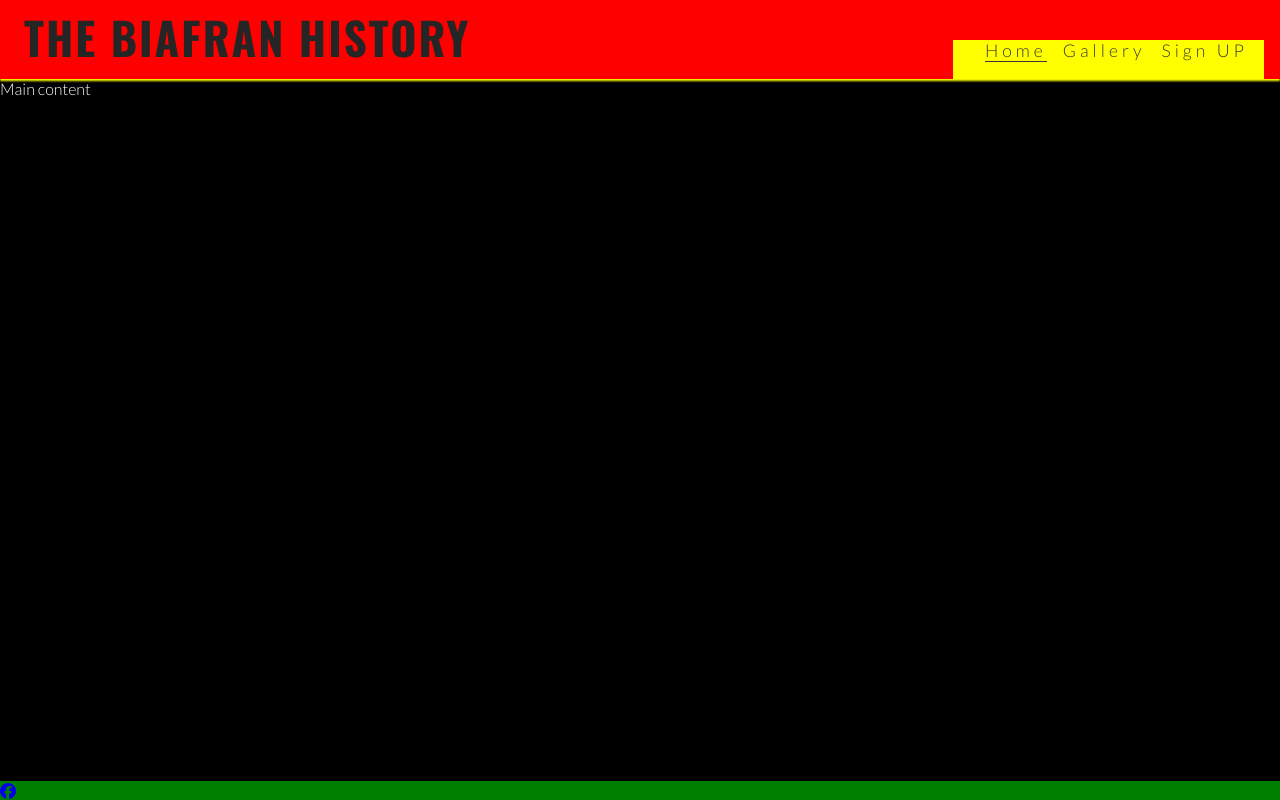
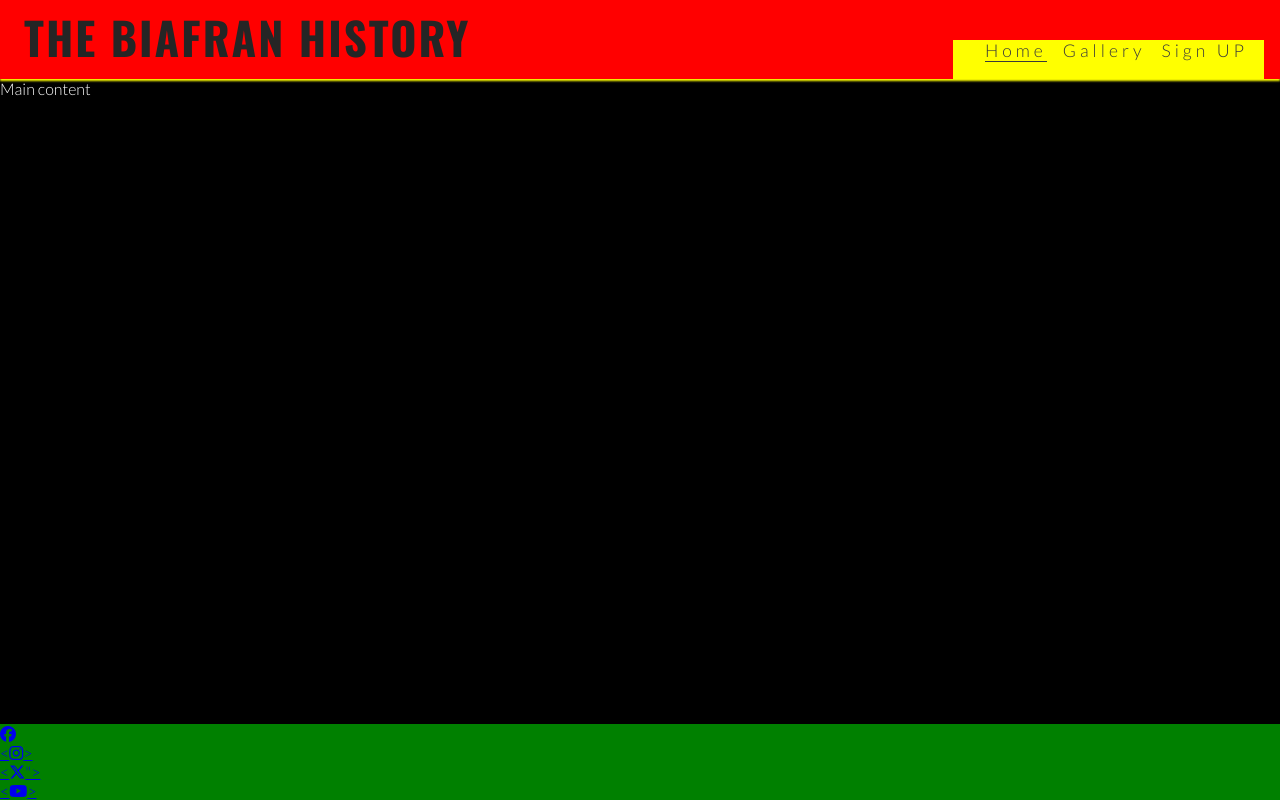
Before and after one commit to Adimserious/biafra-history-pp1, a plain HTML site: page index.html in a window 1280 px wide. Drawn offline with nearby package versions, Linux system fonts and the light colour scheme.

Commit message:
Add the remaining font awsome link to footer

```diff
--- a/index.html
+++ b/index.html
@@ -38,7 +38,7 @@
         <h1 id="logo">The Biafran History</h1>
       </a>
       <input type="checkbox" id="nav-toggle" name="nav-toggle" />
-      <label for="nav-toggle" class="nav-toggle-label">X</label>
+      <label for="nav-toggle" class="nav-toggle-label"><i class="fa-solid fa-bars"></i></label>
       <nav>
         <ul id="menu">
           <li><a href="" class="active">Home</a></li>
@@ -63,6 +63,18 @@
             ><i class="fa-brands fa-facebook"></i>
           </a>
         </li>
+
+        <li><a href="https://www.instagram.com" target="_blank" rel="noopener"
+            aria-label="visit our instagram page (opens in a new tab)"><<i class="fa-brands fa-instagram"></i>></i>
+        </a></li>
+
+        <li><a href="https://www.x.com" target="_blank" rel="noopener"
+            aria-label="visit our X page (opens in a new tab)"><<i class="fa-brands fa-x-twitter"></i>"></i>
+        </a></li>
+
+        <a href="https://www.youtube.com" target="_blank" rel="noopener"
+            aria-label="visit our youtube page (opens in a new tab)"><<i class="fa-brands fa-youtube"></i>></i>
+        </a>
       </ul>
     </footer>
     <!-- Font awsome -->
```
